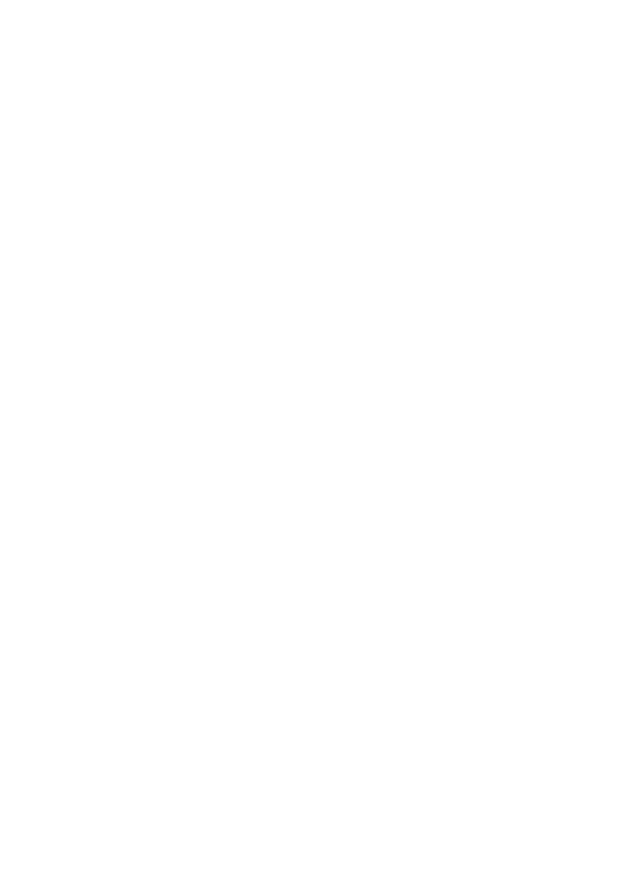
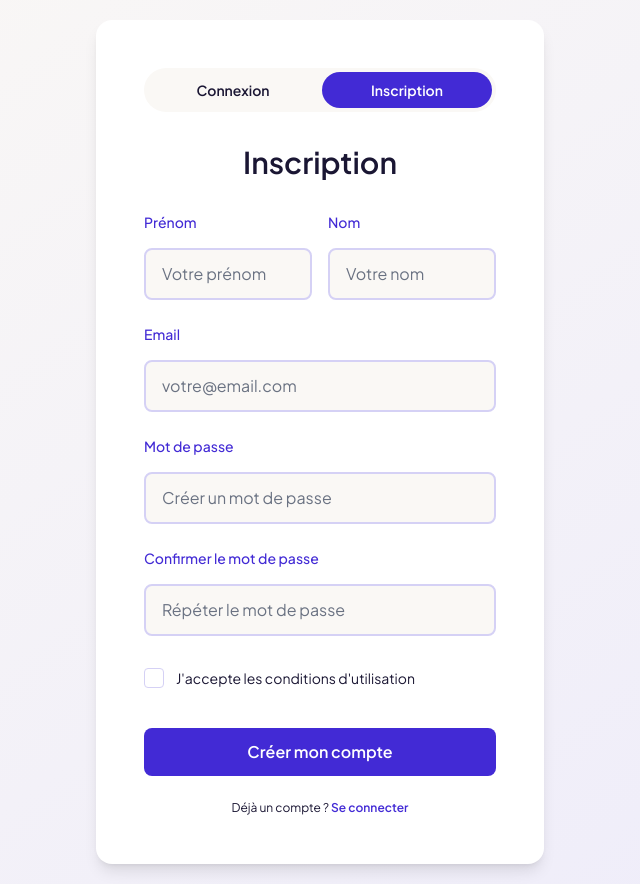
Before and after one commit to roxane-sarpi/U-Need, a React (Vite) app in the folder frontend/: page /register in a window 1280 px wide. Before the commit this address had no page. Shown: the whole page, without its empty margins (320-960 px from the left). Before the commit the page ends 800 px from the top, so only its background shows below. Built offline with nearby package versions, Linux system fonts and the light colour scheme.

Commit message:
add register form

```diff
--- a/frontend/src/App.jsx
+++ b/frontend/src/App.jsx
@@ -3,6 +3,7 @@
 import Profile from './pages/Profile/Profile';
 import EditProfile from './pages/Profile/EditProfile';
 import Login from './pages/Auth/Login';
+import Register from './pages/Auth/Register';
 
 
 function App() {
@@ -12,6 +13,7 @@
         <Route path="/profile" element={<Profile />} />
         <Route path="/profile/edit" element={<EditProfile />} />
         <Route path="/login" element={<Login />} />
+        <Route path="/register" element={<Register />} />
       </Routes>
     </BrowserRouter>
   );
--- a/frontend/src/pages/Auth/Login.jsx
+++ b/frontend/src/pages/Auth/Login.jsx
@@ -1,4 +1,5 @@
 import React, { useState } from 'react';
+import { Link } from 'react-router-dom';
 import '../../index.css';
 
 const Login = () => {
@@ -15,9 +16,23 @@
   };
 
   return (
-    // J'ai remplacé les couleurs bg-slate par bg-canvas et primary-soft de ton thème
     <div className="flex justify-center items-center min-h-screen bg-gradient-to-br from-canvas to-primary-soft p-5 font-sans">
       <div className="w-full max-w-md bg-white rounded-2xl shadow-lg p-12">
+        <div className="mb-8 rounded-full bg-canvas p-1 flex gap-1">
+          <Link
+            to="/login"
+            className="flex-1 text-center px-4 py-2 rounded-full text-sm font-semibold transition-all bg-primary text-white"
+          >
+            Connexion
+          </Link>
+          <Link
+            to="/register"
+            className="flex-1 text-center px-4 py-2 rounded-full text-sm font-semibold transition-all text-ink hover:bg-primary-soft"
+          >
+            Inscription
+          </Link>
+        </div>
+
         <h2 className="text-3xl font-semibold text-ink text-center mb-8 font-sans">Connexion</h2>
 
         <form onSubmit={handleSubmit} className="flex flex-col gap-6 font-sans">
@@ -101,7 +116,7 @@
 
         {/* Lien d'inscription */}
         <div className="text-center mt-6 text-xs text-ink font-sans">
-          Pas encore de compte ? <a href="/register" className="text-primary font-semibold no-underline hover:underline font-sans">Créer un compte gratuit</a>
+          Pas encore de compte ? <Link to="/register" className="text-primary font-semibold no-underline hover:underline font-sans">Créer un compte gratuit</Link>
         </div>
       </div>
     </div>
--- a/frontend/src/pages/Auth/Register.jsx
+++ b/frontend/src/pages/Auth/Register.jsx
@@ -0,0 +1,167 @@
+import React, { useState } from 'react';
+import { Link } from 'react-router-dom';
+import '../../index.css';
+
+const Register = () => {
+  const [firstName, setFirstName] = useState('');
+  const [lastName, setLastName] = useState('');
+  const [email, setEmail] = useState('');
+  const [password, setPassword] = useState('');
+  const [confirmPassword, setConfirmPassword] = useState('');
+  const [acceptTerms, setAcceptTerms] = useState(false);
+
+  const handleSubmit = (e) => {
+    e.preventDefault();
+
+    console.log('Tentative d\'inscription avec :', {
+      firstName,
+      lastName,
+      email,
+      password,
+      confirmPassword,
+      acceptTerms,
+    });
+
+    // Prochaine étape : envoyer ces données à ton API ou Backend
+  };
+
+  return (
+    <div className="flex justify-center items-center min-h-screen bg-gradient-to-br from-canvas to-primary-soft p-5 font-sans">
+      <div className="w-full max-w-md bg-white rounded-2xl shadow-lg p-12">
+        <div className="mb-8 rounded-full bg-canvas p-1 flex gap-1">
+          <Link
+            to="/login"
+            className="flex-1 text-center px-4 py-2 rounded-full text-sm font-semibold transition-all text-ink hover:bg-primary-soft"
+          >
+            Connexion
+          </Link>
+          <Link
+            to="/register"
+            className="flex-1 text-center px-4 py-2 rounded-full text-sm font-semibold transition-all bg-primary text-white"
+          >
+            Inscription
+          </Link>
+        </div>
+
+        <h2 className="text-3xl font-semibold text-ink text-center mb-8 font-sans">Inscription</h2>
+
+        <form onSubmit={handleSubmit} className="flex flex-col gap-6 font-sans">
+          <div className="grid grid-cols-1 sm:grid-cols-2 gap-4">
+            <div className="flex flex-col gap-2">
+              <label htmlFor="firstName" className="text-sm font-medium text-primary mb-2 font-sans">Prénom</label>
+              <input
+                type="text"
+                id="firstName"
+                value={firstName}
+                onChange={(e) => setFirstName(e.target.value)}
+                placeholder="Votre prénom"
+                className="px-4 py-3 border-2 border-primary-light rounded-lg text-base text-ink bg-canvas placeholder-gray-500 focus:outline-none focus:border-primary focus:bg-white transition-all autofill:bg-white [&:-webkit-autofill]:bg-white [&:-webkit-autofill]:shadow-[inset_0_0_0_1000px_#fff] [&:-webkit-autofill]:[-webkit-text-fill-color:var(--color-ink)] font-sans"
+                required
+              />
+            </div>
+
+            <div className="flex flex-col gap-2">
+              <label htmlFor="lastName" className="text-sm font-medium text-primary mb-2 font-sans">Nom</label>
+              <input
+                type="text"
+                id="lastName"
+                value={lastName}
+                onChange={(e) => setLastName(e.target.value)}
+                placeholder="Votre nom"
+                className="px-4 py-3 border-2 border-primary-light rounded-lg text-base text-ink bg-canvas placeholder-gray-500 focus:outline-none focus:border-primary focus:bg-white transition-all autofill:bg-white [&:-webkit-autofill]:bg-white [&:-webkit-autofill]:shadow-[inset_0_0_0_1000px_#fff] [&:-webkit-autofill]:[-webkit-text-fill-color:var(--color-ink)] font-sans"
+                required
+              />
+            </div>
+          </div>
+
+          <div className="flex flex-col gap-2">
+            <label htmlFor="email" className="text-sm font-medium text-primary mb-2 font-sans">Email</label>
+            <input
+              type="email"
+              id="email"
+              value={email}
+              onChange={(e) => setEmail(e.target.value)}
+              placeholder="votre@email.com"
+              className="px-4 py-3 border-2 border-primary-light rounded-lg text-base text-ink bg-canvas placeholder-gray-500 focus:outline-none focus:border-primary focus:bg-white transition-all autofill:bg-white [&:-webkit-autofill]:bg-white [&:-webkit-autofill]:shadow-[inset_0_0_0_1000px_#fff] [&:-webkit-autofill]:[-webkit-text-fill-color:var(--color-ink)] font-sans"
+              required
+            />
+          </div>
+
+          <div className="flex flex-col gap-2">
+            <label htmlFor="password" className="text-sm font-medium text-primary mb-2 font-sans">Mot de passe</label>
+            <input
+              type="password"
+              id="password"
+              value={password}
+              onChange={(e) => setPassword(e.target.value)}
+              placeholder="Créer un mot de passe"
+              className="px-4 py-3 border-2 border-primary-light rounded-lg text-base text-ink bg-canvas placeholder-gray-500 focus:outline-none focus:border-primary focus:bg-white transition-all autofill:bg-white [&:-webkit-autofill]:bg-white [&:-webkit-autofill]:shadow-[inset_0_0_0_1000px_#fff] [&:-webkit-autofill]:[-webkit-text-fill-color:var(--color-ink)] font-sans"
+              required
+            />
+          </div>
+
+          <div className="flex flex-col gap-2">
+            <label htmlFor="confirmPassword" className="text-sm font-medium text-primary mb-2 font-sans">Confirmer le mot de passe</label>
+            <input
+              type="password"
+              id="confirmPassword"
+              value={confirmPassword}
+              onChange={(e) => setConfirmPassword(e.target.value)}
+              placeholder="Répéter le mot de passe"
+              className="px-4 py-3 border-2 border-primary-light rounded-lg text-base text-ink bg-canvas placeholder-gray-500 focus:outline-none focus:border-primary focus:bg-white transition-all autofill:bg-white [&:-webkit-autofill]:bg-white [&:-webkit-autofill]:shadow-[inset_0_0_0_1000px_#fff] [&:-webkit-autofill]:[-webkit-text-fill-color:var(--color-ink)] font-sans"
+              required
+            />
+          </div>
+
+          <div className="flex items-center gap-3 text-sm font-sans mt-2">
+            <input
+              type="checkbox"
+              id="acceptTerms"
+              checked={acceptTerms}
+              onChange={(e) => setAcceptTerms(e.target.checked)}
+              className="sr-only"
+            />
+
+            <label htmlFor="acceptTerms" className="flex items-center gap-3 cursor-pointer text-ink">
+              <div
+                className={`w-5 h-5 border rounded flex items-center justify-center transition-all ${
+                  acceptTerms ? 'bg-primary border-primary' : 'bg-white border-primary-light'
+                }`}
+              >
+                {acceptTerms && (
+                  <svg
+                    className="w-3 h-3 text-white"
+                    fill="none"
+                    viewBox="0 0 24 24"
+                    stroke="currentColor"
+                    strokeWidth={3}
+                  >
+                    <path strokeLinecap="round" strokeLinejoin="round" d="M5 13l4 4L19 7" />
+                  </svg>
+                )}
+              </div>
+
+              <span className="font-sans">J'accepte les conditions d'utilisation</span>
+            </label>
+          </div>
+
+          <button
+            type="submit"
+            className="px-6 py-3 bg-primary text-white rounded-lg text-base font-semibold cursor-pointer transition-all hover:bg-primary-dark active:scale-95 mt-4 font-sans"
+          >
+            Créer mon compte
+          </button>
+        </form>
+
+        <div className="text-center mt-6 text-xs text-ink font-sans">
+          Déjà un compte ?{' '}
+          <Link to="/login" className="text-primary font-semibold no-underline hover:underline font-sans">
+            Se connecter
+          </Link>
+        </div>
+      </div>
+    </div>
+  );
+};
+
+export default Register;
```
